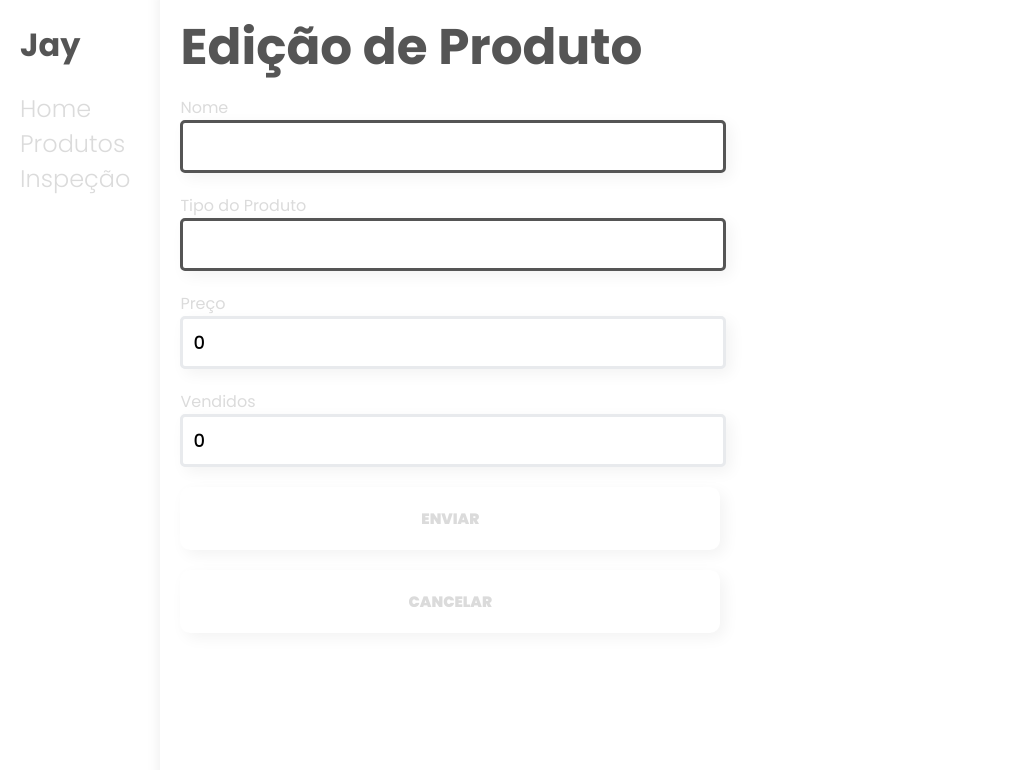
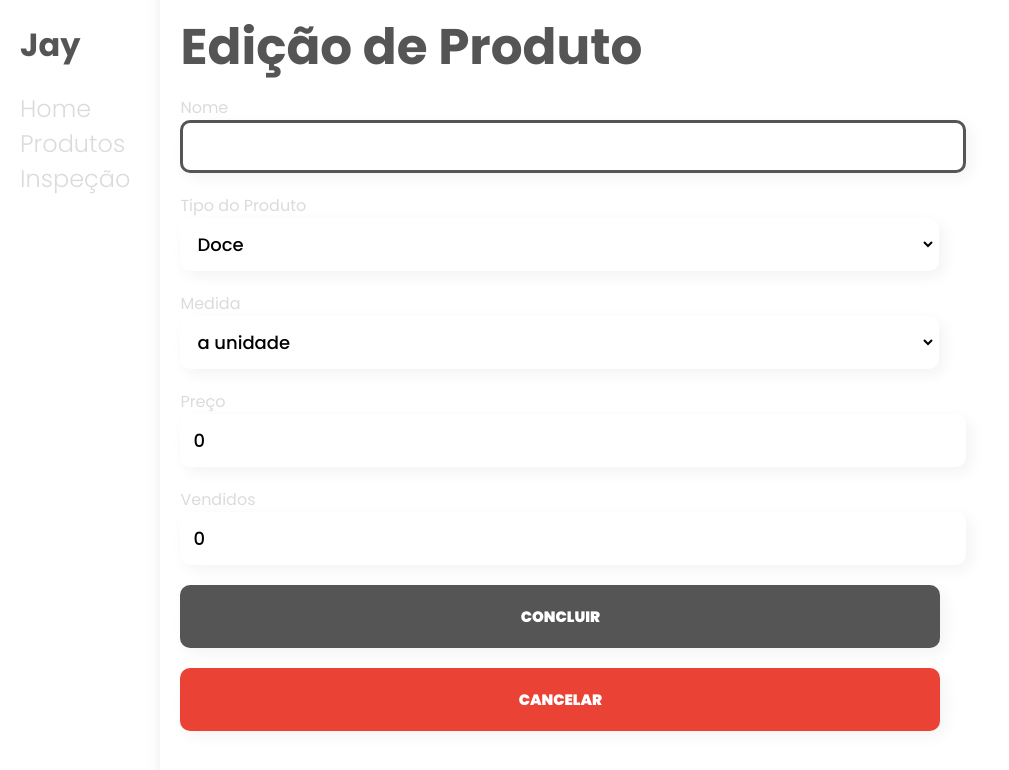
Before and after one commit to LuisCorreia15/Jay-Front, a React (Create React App) app in the folder spa/: page /produto/editar/1 in a window 1280 px wide. Shown: the top 770 px of the page, without its empty margins (0-1009 px from the left). Built offline with nearby package versions, Linux system fonts and the light colour scheme; no server answers.

Commit message:
adicionando "Vendido por" ao produto

```diff
--- a/spa/src/App.css
+++ b/spa/src/App.css
@@ -62,6 +62,7 @@
   font-size: 14px;
   color: var(--light);
   margin-bottom: -30px;
+  margin-top: 20px;
 }
 .tb-price {
   text-align: right;
@@ -69,6 +70,14 @@
 }
 .tb-price h2 {
   font-size: 32px;
+  margin-top: 30px;
+}
+.tb-price p {
+  font-size: 16px;
+  margin-bottom: 00px;
+  color: var(--light);
+  font-weight: 300;
+  margin-top: -40px;
 }
 .container {
   min-height: 100vh;
@@ -83,30 +92,31 @@ form {
 
 input,
 select {
-  padding: 15px 0px 15px 15px;
   font-size: 18px;
-  margin-bottom: 40px;
   font-weight: 500;
-  color: var(--bg);
   background-color: #fff;
   outline: none;
-  width: calc(100% - 20px);
-  border-radius: 10px;
+  width: 760px;
   border: 3px solid transparent;
 }
 
-input:required:valid,
+/* input:required:valid,
 select:required:valid {
-  border: 3px solid var(--purple) !important;
-}
+  border: 3px solid var(--comment) !important;
+} */
 input::placeholder,
 select::placeholder {
   font-size: 18px;
   font-weight: 700;
   color: var(--comment);
 }
-input:required:invalid,
+/* input:required:invalid,
 select:required:invalid {
+  border: 3px solid var(--light);
+  color: var(--light);
+} */
+select:focus,
+input:focus {
   border: 3px solid var(--comment);
 }
 
--- a/spa/src/pages/produto/Produto.css
+++ b/spa/src/pages/produto/Produto.css
@@ -12,7 +12,7 @@
 .pg-form input,
 .pg-select {
   color: black;
-  border-radius: 5px;
+  border-radius: 10px;
   margin: 0 0 20px 0;
   box-shadow: 5px 5px 15px rgba(0, 0, 0, 0.05);
   padding: 10px 10px;
@@ -22,8 +22,18 @@
   width: 100%;
   margin: 0 0 20px 0 !important;
   padding: 20px 0 !important;
+  background-color: var(--comment) !important;
+  color: var(--bg) !important;
+  width: 760px;
+}
+.bt-lixo {
+  background-color: var(--red) !important;
 }
 .pg-select {
   width: 759px;
   cursor: pointer;
 }
+
+.sl-placeholder {
+  color: red;
+}
--- a/spa/src/pages/produto/ProdutoEdit.js
+++ b/spa/src/pages/produto/ProdutoEdit.js
@@ -9,15 +9,16 @@ import Menu from "components/menu/menu";
 const ProdutoEdit = () => {
   const history = useHistory();
   const { idParaEditar } = useParams();
-  const [Produto, setProduto] = useState({
+  const [produto, setProduto] = useState({
     nomeDoProduto: "",
     preco: 0.0,
     vendidos: 0,
     tipoDoProduto: "",
+    vendidoPor: "",
   });
 
   const doGetById = async () => {
-    const response = await axios.get(`/api/produto/${idParaEditar}`, Produto);
+    const response = await axios.get(`/api/produto/${idParaEditar}`, produto);
     setProduto(response.data);
   };
 
@@ -26,8 +27,8 @@ const ProdutoEdit = () => {
   }, []);
 
   const doPut = async () => {
-    await axios.put(`/api/produto/${idParaEditar}`, Produto);
-    tempAlert(`${Produto.nomeDoProduto} alterado com sucesso!`, 5000);
+    await axios.put(`/api/produto/${idParaEditar}`, produto);
+    tempAlert(`${produto.nomeDoProduto} alterado com sucesso!`, 5000);
     history.push("/produto");
   };
 
@@ -37,7 +38,7 @@ const ProdutoEdit = () => {
   };
 
   const handleChange = (event) => {
-    const novoProduto = { ...Produto, [event.target.name]: event.target.value };
+    const novoProduto = { ...produto, [event.target.name]: event.target.value };
     setProduto(novoProduto);
   };
 
@@ -55,19 +56,37 @@ const ProdutoEdit = () => {
               required
               autoFocus
               onChange={handleChange}
-              value={Produto.nomeDoProduto}
+              value={produto.nomeDoProduto}
             ></input>
           </div>
           <div>
             Tipo do Produto
-            <input
-              type="text"
+            <select
+              className="pg-select"
               name="tipoDoProduto"
               required
-              autoFocus
+              defaultValue={produto.tipoDoProduto}
               onChange={handleChange}
-              value={Produto.tipoDoProduto}
-            ></input>
+            >
+              <option value="Doce">Doce</option>
+              <option value="Salgado">Salgado</option>
+              <option value="Bolo">Bolo</option>
+              <option value="Ingredientes">Ingrediente</option>
+            </select>
+          </div>
+          <div>
+            Medida
+            <select
+              defaultValue={produto.vendidoPor}
+              className="pg-select"
+              name="vendidoPor"
+              required
+              onChange={handleChange}
+            >
+              <option value="a unidade">a unidade</option>
+              <option value="o Kg">o Kg</option>
+              <option value="o grama">o grama</option>
+            </select>
           </div>
           <div>
             Preço
@@ -76,7 +95,7 @@ const ProdutoEdit = () => {
               name="preco"
               required
               onChange={handleChange}
-              value={Produto.preco}
+              value={produto.preco}
             ></input>
           </div>
           <div>
@@ -86,12 +105,12 @@ const ProdutoEdit = () => {
               name="vendidos"
               required
               onChange={handleChange}
-              value={Produto.vendidos}
+              value={produto.vendidos}
             ></input>
           </div>
-          <button className="btn-page pg-btn ">Enviar</button>
+          <button className="btn-page pg-btn ">Concluir </button>
           <button
-            className="btn-page lixo pg-btn"
+            className="btn-page bt-lixo pg-btn"
             onClick={() => history.push("/Produto")}
           >
             Cancelar
--- a/spa/src/pages/produto/ProdutoList.js
+++ b/spa/src/pages/produto/ProdutoList.js
@@ -112,6 +112,7 @@ const ProdutoList = (props) => {
             </div>
             <div className="tb-price">
               <h2>R$ {row.preco.toFixed(2)}</h2>
+              <p>{row.vendidoPor}</p>
             </div>
           </div>
         );
--- a/spa/src/pages/produto/ProdutoNew.js
+++ b/spa/src/pages/produto/ProdutoNew.js
@@ -13,7 +13,8 @@ const ProdutoNew = () => {
     nomeDoProduto: "",
     preco: 2.2,
     vendidos: 0,
-    tipoDoProduto: "",
+    tipoDoProduto: "Doce",
+    vendidoPor: "unidade",
   });
 
   // nfn - comando para criar função anonima
@@ -57,11 +58,33 @@ const ProdutoNew = () => {
               name="tipoDoProduto"
               required
               onChange={handleChange}
+              defaultValue=""
             >
+              <option value="" disabled>
+                Selecione o tipo do produto
+              </option>
               <option value="Doce">Doce</option>
               <option value="Salgado">Salgado</option>
               <option value="Bolo">Bolo</option>
               <option value="Ingredientes">Ingrediente</option>
+            </select>
+          </div>
+          <div>
+            Medida
+            <select
+              defaultValue=""
+              className="pg-select"
+              name="vendidoPor"
+              required
+              onChange={handleChange}
+            >
+              <option value="" disabled>
+                O produto será vendido por
+              </option>
+
+              <option value="/un">unidade</option>
+              <option value="/Kg">kilograma</option>
+              <option value="/g">grama</option>
             </select>
           </div>
           <div>
@@ -76,7 +99,7 @@ const ProdutoNew = () => {
           </div>
           <button className="btn-page pg-btn">Enviar</button>
           <button
-            className="btn-page lixo pg-btn"
+            className="btn-page bt-lixo pg-btn"
             onClick={() => history.push("/produto")}
           >
             Cancelar
```
Also changed, not shown: 2 other files (tests, documents, lock files or other folders).
